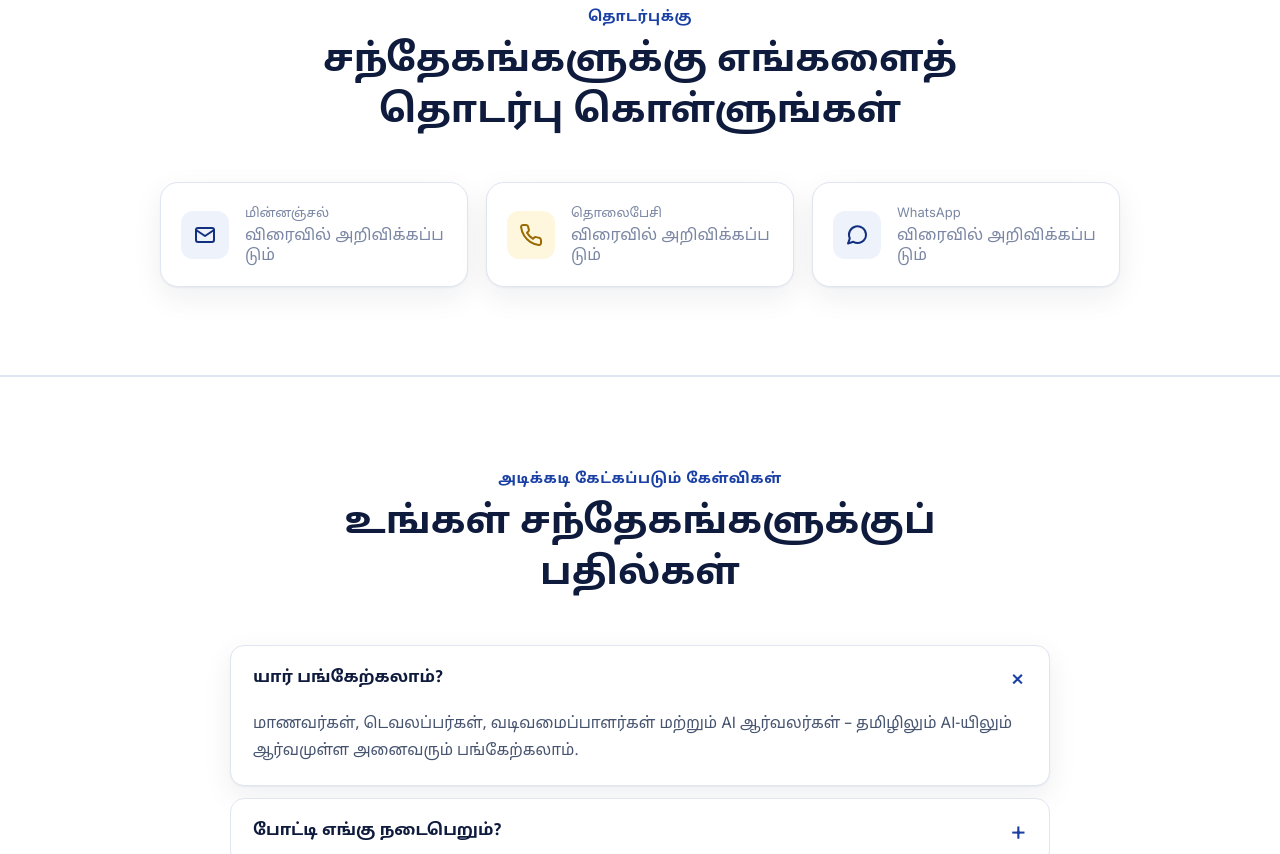
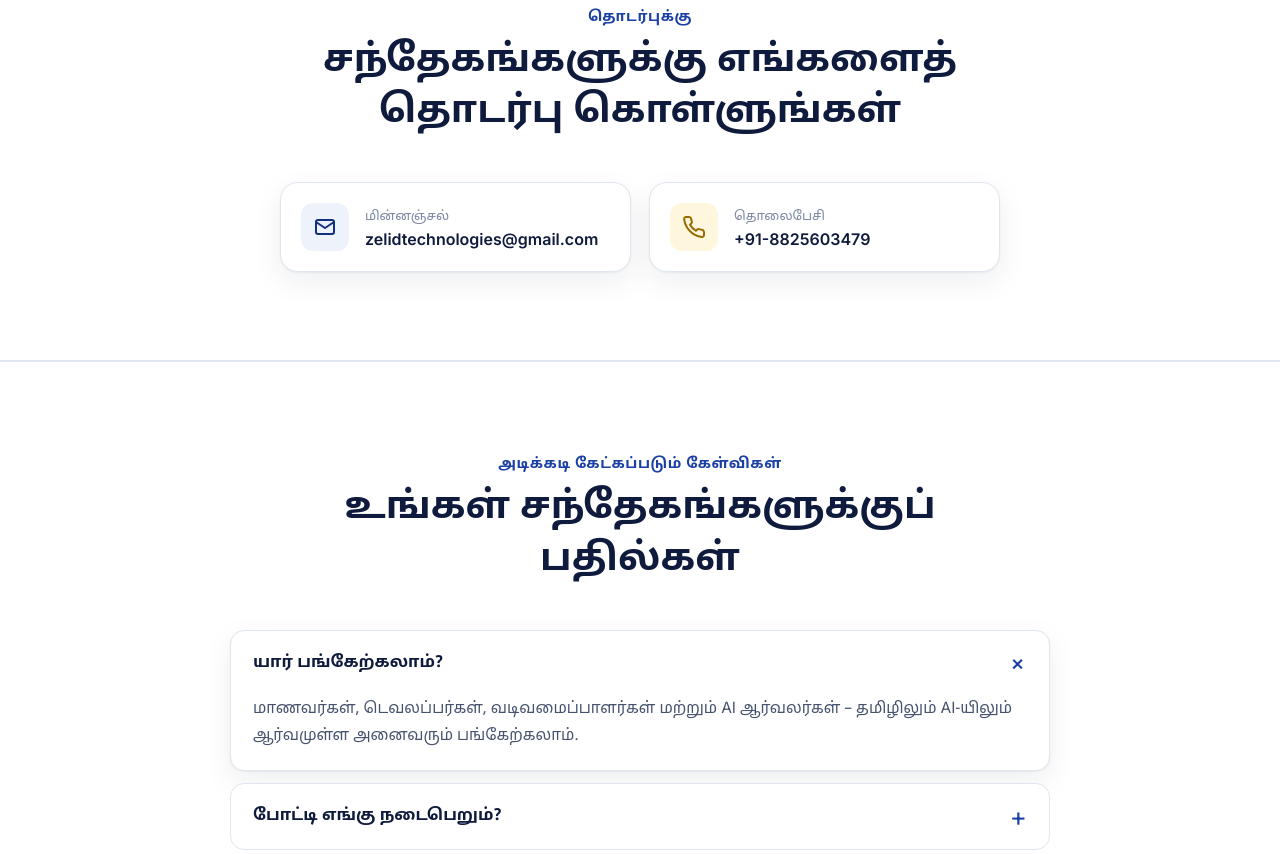
Before and after one commit to nikitha2525/Zelid_Tamil_Site, a plain HTML site: page index.html in a window 1280 px wide. Shown: the part 6184-7038 px from the top of the page. Drawn offline with Linux system fonts and the light colour scheme; a web font is replaced by a local one.

Commit message:
Update contact details and adjust layout for contacts

```diff
--- a/index.html
+++ b/index.html
@@ -258,7 +258,7 @@
   .sub-card ul{margin:10px 0 18px;padding-left:20px;color:var(--text-2)}
   .sub-card .btn{width:100%}
   .sub-card small{display:block;margin-top:10px;color:var(--gold-700);font-size:13px}
-  .contacts{display:grid;grid-template-columns:repeat(3,1fr);gap:18px;max-width:960px;margin:0 auto}
+  .contacts{display:grid;grid-template-columns:repeat(2,1fr);gap:18px;max-width:720px;margin:0 auto}
   @media (max-width:800px){.contacts{grid-template-columns:1fr}}
   .ct{display:flex;align-items:center;gap:16px;background:var(--surface);border:1px solid var(--border);border-radius:var(--r-lg);padding:20px;box-shadow:var(--shadow);text-decoration:none;transition:transform .2s;min-width:0}
   .ct:hover{transform:translateY(-3px)}
@@ -525,10 +525,6 @@
         <span class="ico g"><svg viewBox="0 0 24 24" fill="none" stroke="currentColor" stroke-width="2" stroke-linecap="round" stroke-linejoin="round"><path d="M22 16.9v3a2 2 0 0 1-2.2 2 19.8 19.8 0 0 1-8.6-3.1 19.5 19.5 0 0 1-6-6A19.8 19.8 0 0 1 2.1 4.2 2 2 0 0 1 4.1 2h3a2 2 0 0 1 2 1.7c.1.9.4 1.8.7 2.7a2 2 0 0 1-.5 2.1L8 9.8a16 16 0 0 0 6 6l1.3-1.3a2 2 0 0 1 2.1-.4c.9.3 1.8.6 2.7.7a2 2 0 0 1 1.7 2Z"/></svg></span>
         <div><small>தொலைபேசி</small><b data-contact="phone"></b></div>
       </a>
-      <a class="ct" data-contact="wa-link" target="_blank" rel="noopener">
-        <span class="ico"><svg viewBox="0 0 24 24" fill="none" stroke="currentColor" stroke-width="2" stroke-linecap="round" stroke-linejoin="round"><path d="M21 11.5a8.4 8.4 0 0 1-12.6 7.3L3 20.5l1.8-5.2A8.5 8.5 0 1 1 21 11.5Z"/></svg></span>
-        <div><small>WhatsApp</small><b data-contact="phone"></b></div>
-      </a>
     </div>
   </div>
 </section>
@@ -546,7 +542,7 @@
       <details><summary>எப்படிப் பதிவு செய்வது?</summary><p>“பதிவு செய்ய” பொத்தானை அழுத்தி, பதிவுப் படிவத்தில் உங்கள் பெயர், மின்னஞ்சல், கைபேசி எண், கல்லூரி / நிறுவனம் ஆகியவற்றை நிரப்பிச் சமர்ப்பியுங்கள்.</p></details>
       <details><summary>கட்டணத்தை எப்படிச் செலுத்துவது?</summary><p>பதிவு செய்த பிறகு, ₹50 கட்டணம் செலுத்துவதற்கான QR குறியீடு நீங்கள் படிவத்தில் கொடுத்த கைபேசி எண்ணின் WhatsApp-க்கு அனுப்பப்படும். அந்த QR குறியீட்டை ஸ்கேன் செய்து கட்டணத்தைச் செலுத்துங்கள்.</p></details>
       <details><summary>படைப்பை எப்படிச் சமர்ப்பிப்பது?</summary><p>உங்கள் படைப்பை டிசம்பர் 9, 2026-க்குள் <a data-contact="email-link"><span data-contact="email"></span></a> என்ற மின்னஞ்சலுக்கு அனுப்புங்கள். விவரங்களுக்கு “படைப்பைச் சமர்ப்பிக்கும் முறை” பகுதியைப் பார்க்கவும்.</p></details>
-      <details><summary>சந்தேகங்களுக்கு யாரைத் தொடர்பு கொள்வது?</summary><p>மின்னஞ்சல்: <a data-contact="email-link"><span data-contact="email"></span></a> · தொலைபேசி / WhatsApp: <a data-contact="tel-link"><span data-contact="phone"></span></a></p></details>
+      <details><summary>சந்தேகங்களுக்கு யாரைத் தொடர்பு கொள்வது?</summary><p>மின்னஞ்சல்: <a data-contact="email-link"><span data-contact="email"></span></a> · தொலைபேசி: <a data-contact="tel-link"><span data-contact="phone"></span></a></p></details>
     </div>
   </div>
 </section>
@@ -573,8 +569,8 @@
 
 <script>
   // ===== CONTACT DETAILS – fill in these two lines; the whole page updates automatically =====
-  const CONTACT_EMAIL = '';            // e.g. 'contact@example.com'
-  const CONTACT_PHONE = '';            // e.g. '+91 98765 43210'
+  const CONTACT_EMAIL = 'zelidtechnologies@gmail.com';            // e.g. 'contact@example.com'
+  const CONTACT_PHONE = '+91-8825603479';            // e.g. '+91 98765 43210'
   // =============================================================================================
   (function fillContacts() {
     const digits = CONTACT_PHONE.replace(/[^0-9]/g, '');
```
